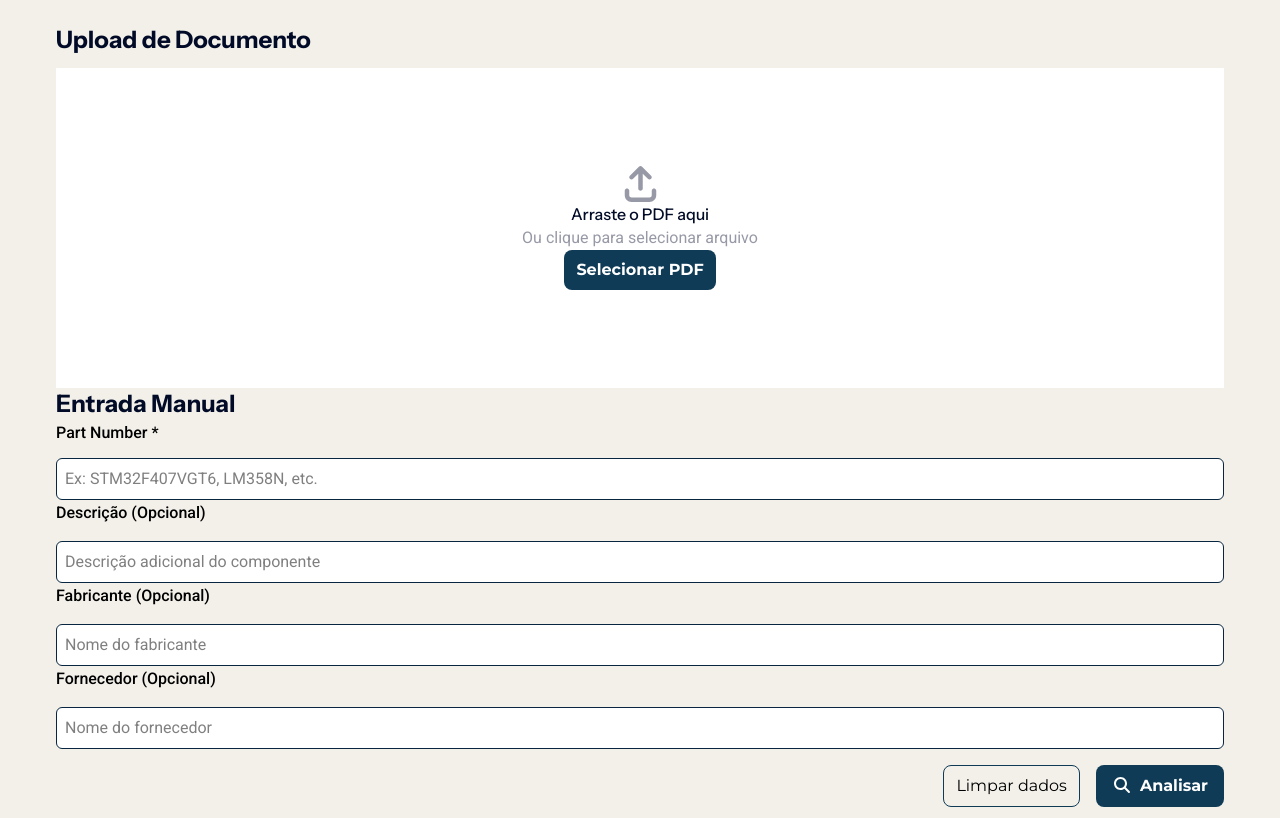
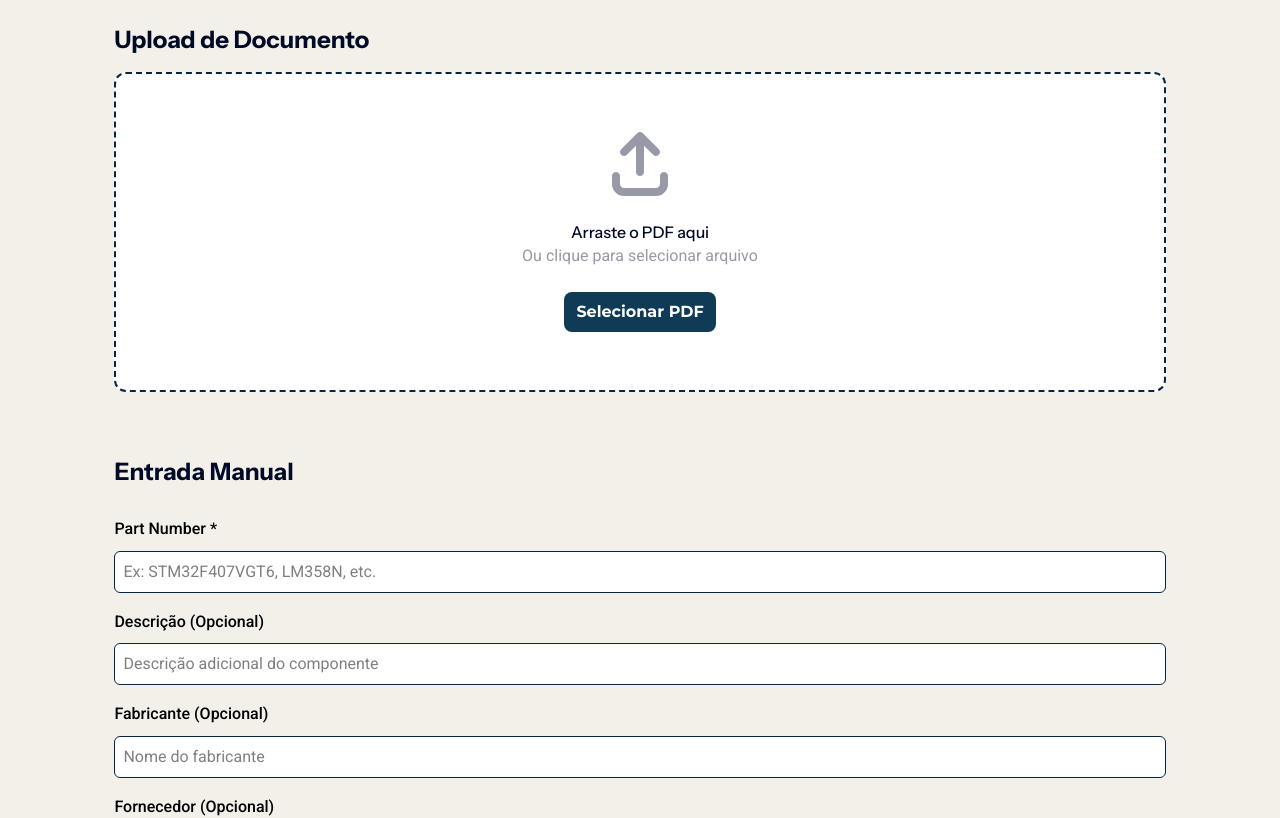
Before and after one commit to Titus-System/Nexa-frontend, a React (Vite) app: page /submit in a window 1280 px wide. Shown: the part 320-1138 px from the top of the page. Built offline with nearby package versions, Linux system fonts and the light colour scheme.

Commit message:
style(pages): Adicionando mais detalhes de estilo e ajustes de espaçamento à página de Análise de Resultados

```diff
--- a/src/pages/ClassificationPage.tsx
+++ b/src/pages/ClassificationPage.tsx
@@ -29,29 +29,32 @@ const SubmitPage: React.FC = () => {
   };
 
   return (
-    <div className="p-6">
+    <div className="p-6 flex flex-col justify-center items-center">
       <div className="mb-24">
         <h1 className="text-4xl font-bold mb-4 text-[#010A26]">Análise de Informações</h1>
         <p>Faça upload do PDF ou insira o Part Number manualmente para classificação fiscal automática.</p>
       </div>
-        <h2 className="font-semibold text-[#010A26] text-2xl mb-3 text-left">Upload de Documento</h2>
-        <div className="bg-white h-[20rem] w-[100%] flex justify-center items-center flex-col">
-          <FontAwesomeIcon icon={faArrowUpFromBracket} className="text-[#9799A6] text-4xl"/>
-          <h3 className="text-[#010A26] font-medium">Arraste o PDF aqui</h3>
-          <p className="text-[#9799A6]">Ou clique para selecionar arquivo</p>
+      <div className="w-[90%]">
+        <h2 className="font-semibold text-[#010A26] text-2xl mb-4 text-left">Upload de Documento</h2>
+        <div className="bg-white h-[20rem] w-[100%] flex justify-center items-center flex-col gap-6 border-2 border-dashed border-[#082640] rounded-xl mb-16">
+          <FontAwesomeIcon icon={faArrowUpFromBracket} className="text-[#9799A6] text-[4rem]"/>
+          <div>
+            <h3 className="text-[#010A26] font-medium">Arraste o PDF aqui</h3>
+            <p className="text-[#9799A6]">Ou clique para selecionar arquivo</p>
+          </div>
           <button className="font-bold bg-[#0F3B57] py-2 px-3 text-white rounded-lg">Selecionar PDF</button>
         </div>
-        <h2 className="font-semibold text-[#010A26] text-2xl text-left">Entrada Manual</h2>
-        <form onSubmit={handleSubmit} className="space-y-4">
-          <div className="text-left">
+        <h2 className="font-semibold text-[#010A26] text-2xl text-left mb-7">Entrada Manual</h2>
+        <form onSubmit={handleSubmit}>
+          <div className="text-left space-y-4 mb-14">
             <label className="font-medium" htmlFor="partnumber">Part Number *</label>
-            <input className="border p-2 w-full bg-white border-[#082640] rounded-md mt-[0.8rem]" name="partnumber" placeholder="Ex: STM32F407VGT6, LM358N, etc." value={form.partnumber} onChange={handleChange} required />
+            <input className="border p-2 w-full bg-white border-[#082640] rounded-md mt-[0.6rem]" name="partnumber" placeholder="Ex: STM32F407VGT6, LM358N, etc." value={form.partnumber} onChange={handleChange} required />
             <label className="font-medium" htmlFor="partnumber">Descrição (Opcional)</label>
-            <input className="border p-2 w-full bg-white border-[#082640] rounded-md mt-[1rem]" name="description" placeholder="Descrição adicional do componente" value={form.description} onChange={handleChange} />
+            <input className="border p-2 w-full bg-white border-[#082640] rounded-md mt-[0.6rem]" name="description" placeholder="Descrição adicional do componente" value={form.description} onChange={handleChange} />
             <label className="font-medium" htmlFor="partnumber">Fabricante (Opcional)</label>
-            <input className="border p-2 w-full bg-white border-[#082640] rounded-md mt-[1rem]" name="manufacturer" placeholder="Nome do fabricante" value={form.manufacturer} onChange={handleChange} />
+            <input className="border p-2 w-full bg-white border-[#082640] rounded-md mt-[0.6rem]" name="manufacturer" placeholder="Nome do fabricante" value={form.manufacturer} onChange={handleChange} />
             <label className="font-medium" htmlFor="partnumber">Fornecedor (Opcional)</label>
-            <input className="border p-2 w-full bg-white border-[#082640] rounded-md mt-[1rem]" name="supplier" placeholder="Nome do fornecedor" value={form.supplier} onChange={handleChange} />
+            <input className="border p-2 w-full bg-white border-[#082640] rounded-md mt-[0.6rem]" name="supplier" placeholder="Nome do fornecedor" value={form.supplier} onChange={handleChange} />
           </div>
           <div className="flex justify-end gap-4">
             <button type="reset" className="rounded-lg font-medium border-1 py-2 px-3 border-[#0F3B57]">Limpar dados</button>
@@ -62,6 +65,7 @@ const SubmitPage: React.FC = () => {
           </div>
         </form>
       </div>
+      </div>
     );
   };
 
```
